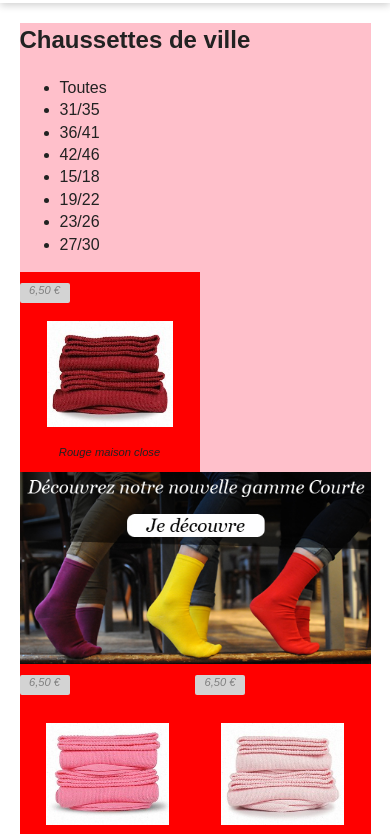
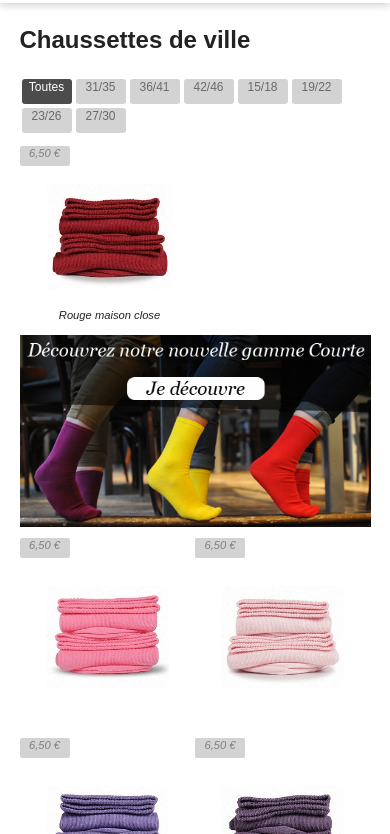
Before and after one commit to florentlequibain/archi, a plain HTML site: page index.html in a window 390 px wide. Shown: the part 81-915 px from the top of the page. Drawn offline with nearby package versions, Linux system fonts and the light colour scheme.

Commit message:
end of index mobile

```diff
--- a/css/main.css
+++ b/css/main.css
@@ -125,7 +125,6 @@ header{
 }
 
 .burger{
-  background-color: red;
   width: 40px;
   height: 40px;
   margin: 20px;
@@ -140,7 +139,6 @@ header{
 .logo{
   width: 200px;
   height: 50px;
-  background-color: red;
   margin:0;
 }
 
@@ -171,17 +169,47 @@ header{
 /*~~~~~~~~~~~~~~~ END OF HEADER ~~~~~~~~~~~~~*/
 
 
+/*~~~~~~~~~~~~~~~ NAV FOR MOBILE ~~~~~~~~~~~~~*/
+.navmobile{
+  list-style: none;
+  display: flex;
+  flex-direction: row;
+  flex-wrap: wrap;
+}
+
+.navmobilebox{
+  background-color: lightgrey;
+  border-radius: 3px;
+  font-size: 12px;
+  width: 50px;
+  height: 25px;
+  text-align:center;
+  margin: 2px;
+}
+
+.navmobilebox a{
+  text-decoration: none;
+  vertical-align:middle;
+  color: rgba(0, 0, 0, 0.5);
+}
+
+#black{
+  background-color: rgba(0, 0, 0, 0.7);
+}
+
+#white{
+  color: white;
+}
+
 
 /*~~~~~~~~~~~~~~~ PRODUITS ~~~~~~~~~~~~~*/
 
 .allproducts{
   width: 90%;
   margin: auto;
-  background-color: pink;
 }
 
 .produit{
-  background-color: red;
   width: 180px;
   height: 200px;
   display: flex;
--- a/index.html
+++ b/index.html
@@ -101,18 +101,17 @@
 <section class="allproducts">
  <h2>Chaussettes de ville</h2>
 
- <nav class="navmobile">
-   <ul>
-     <li>Toutes</li>
-     <li>31/35</li>
-     <li>36/41</li>
-     <li>42/46</li>
-     <li>15/18</li>
-     <li>19/22</li>
-     <li>23/26</li>
-     <li>27/30</li>
-   </ul>
- </nav>
+ <div class="navmobile">
+     <div class="navmobilebox" id="black"><a id="white" href="#">Toutes</a></div>
+     <div class="navmobilebox"><a href="#">31/35</a></div>
+     <div class="navmobilebox"><a href="#">36/41</a></div>
+     <div class="navmobilebox"><a href="#">42/46</a></div>
+     <div class="navmobilebox"><a href="#">15/18</a></div>
+     <div class="navmobilebox"><a href="#">19/22</a></div>
+     <div class="navmobilebox"><a href="#">23/26</a></div>
+     <div class="navmobilebox"><a href="#">27/30</a></div>
+   </div>
+
   <!-- ~~~~~~~~~~~~~~~ LIGNE 1 ~~~~~~~~~~~~~~~ -->
   <div class="ligne1">
 
```
